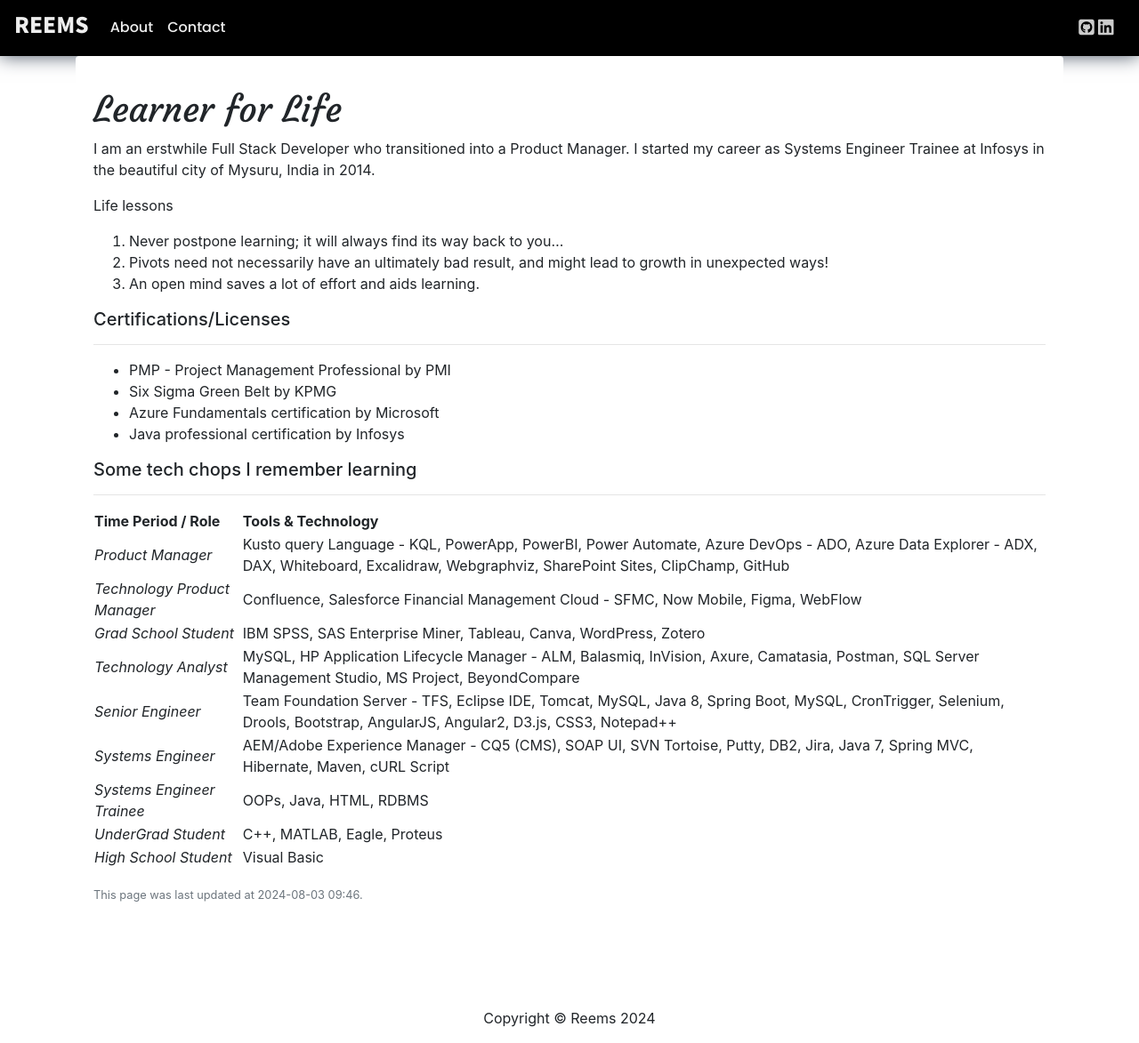
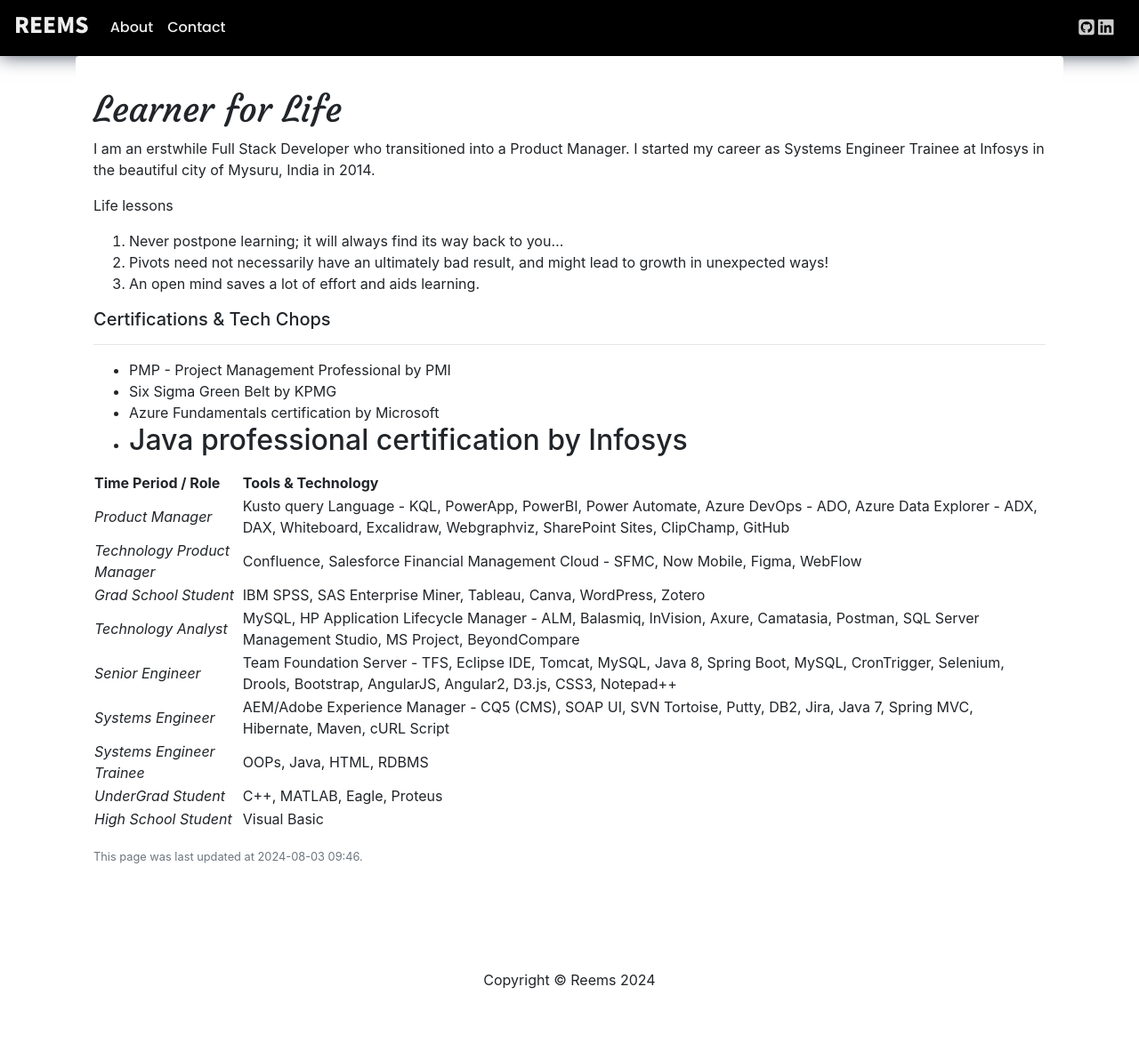
Before and after one commit to reemstk/reemstk.github.io, a Jekyll site: the page built from pages/about.md, in a window 1280 px wide. Shown: the whole page at 89% size. Built offline with Jekyll 4.4.1, drawn with Linux system fonts in a browser that asks for light colours; nearby versions of some CDN libraries; comment, search, counter and statistics services are not loaded; after the commit the page ends 1130 px from its top, so only the background shows below that.

Commit message:
Update about.md

```diff
--- a/pages/about.md
+++ b/pages/about.md
@@ -16,14 +16,12 @@
 > 2. Pivots need not necessarily have an ultimately bad result, and might lead to growth in unexpected ways!
 > 3. An open mind saves a lot of effort and aids learning.
 
-##### Certifications/Licenses
+##### Certifications & Tech Chops
 ---
 * PMP - Project Management Professional by PMI
 * Six Sigma Green Belt by KPMG
 * Azure Fundamentals certification by Microsoft
 * Java professional certification by Infosys
-
-##### Some tech chops I remember learning
 ---
 
 | Time Period / Role | Tools & Technology |
```
